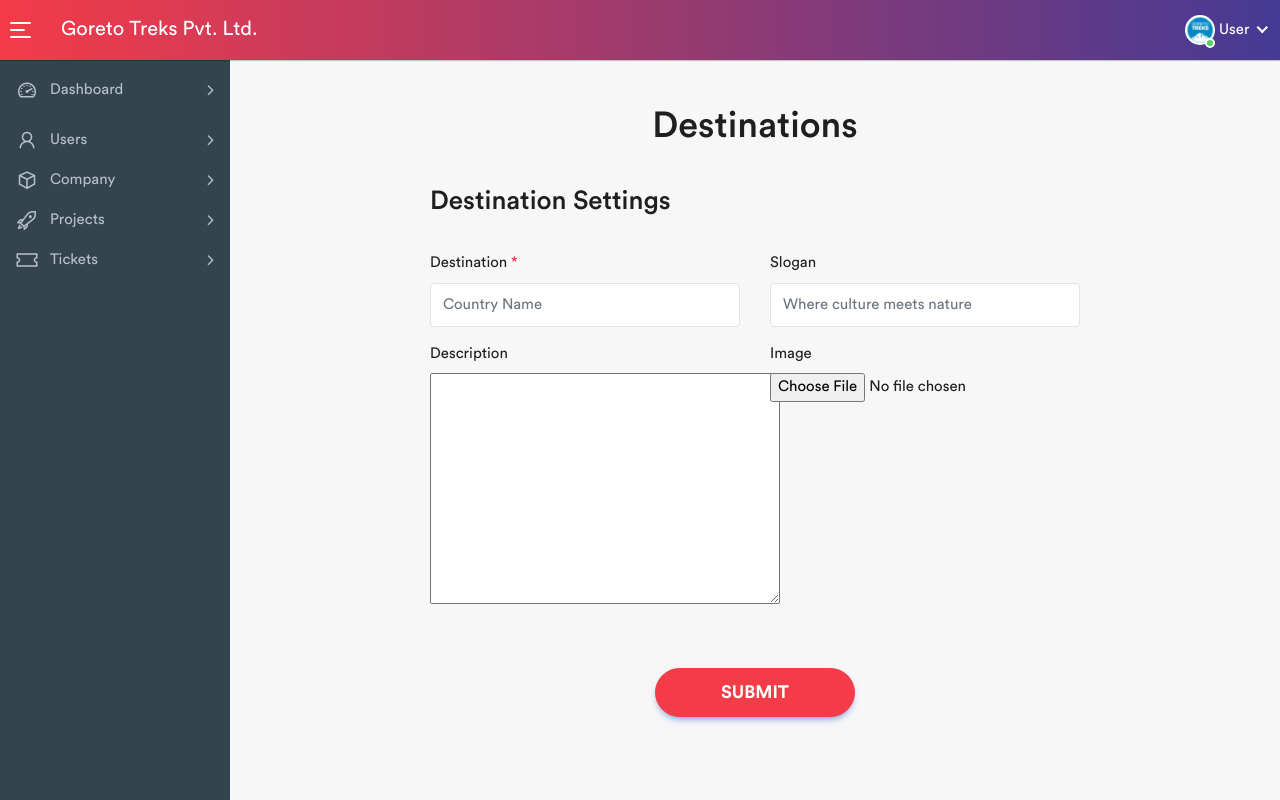
After one commit to dhakal9/goreto_treks, a Django app: page /admindestination/ in a window 1280 px wide. The commit adds this page. Run offline with Django 5.2, Linux system fonts and the light colour scheme; some libraries are stand-ins or nearby versions.

Commit message:
added after destination

```diff
--- a/core/urls.py
+++ b/core/urls.py
@@ -22,6 +22,7 @@
 urlpatterns = [
     path('admin/', admin.site.urls),
     path('', include('home.urls')),
+     path('', include('tour.urls')),
 ] + static(settings.STATIC_URL, document_root=settings.STATIC_ROOT)
 if settings.DEBUG:
      urlpatterns += static(settings.MEDIA_URL, document_root=settings.MEDIA_ROOT)
--- a/home/for_logo.py
+++ b/home/for_logo.py
@@ -1,6 +1,9 @@
 
 from .models import CompanyProfile
+from tour.models import DestinationModel
+
 def additional_context( request):
     company_profile = CompanyProfile.objects.first()
-    additional_data = {'company': company_profile }
+    destinations = DestinationModel.objects.all()
+    additional_data = {'company': company_profile, 'destinations': destinations }
     return additional_data
--- a/home/views.py
+++ b/home/views.py
@@ -4,8 +4,9 @@
 from .forms import UserLoginForm, CompanyProfileForm, ReviewForm, FunfactForm
 from django.contrib.auth import login, authenticate
 from .models import CustomUser, CompanyProfile, Review, FunfactModel
+from tour.models import DestinationModel
 from django.contrib import messages
-from core.utils import translate_text
+
 # Create your views here.
 
 class Index(View):
@@ -13,8 +14,9 @@
     def get(self,request):
         company_profile = CompanyProfile.objects.first()
         reviews =  Review.objects.all()
+        destinations = DestinationModel.objects.all()
         funfact = FunfactModel.objects.first()
-        return render(request, self.template_name, {'company': company_profile, 'reviews': reviews, 'funfact':funfact})
+        return render(request, self.template_name, {'company': company_profile, 'reviews': reviews, 'funfact':funfact, 'destinations': destinations})
 
 class Explore(View):
     template_name = "explore.html"
--- /dev/null
+++ b/templates/admin_destination.html
@@ -0,0 +1,61 @@
+{% extends "admin_base.html" %}
+{% block content %}
+<br>
+<br>
+<h1 class="text-center"> Destinations </h1>
+
+    <!-- Page Content -->
+    <div class="content container-fluid">
+        <div class="row">
+            <div class="col-md-8 offset-md-2">
+
+                <!-- Page Header -->
+                <div class="page-header">
+                    <div class="row">
+                        <div class="col-sm-12">
+                            <h3 class="page-title">Destination Settings</h3>
+                        </div>
+                    </div>
+                </div>
+                <!-- /Page Header -->
+               <!-- Inside your form tag -->
+                <form method="POST" enctype="multipart/form-data">
+                    {% csrf_token %}
+                    <div class="row">
+                        <div class="col-sm-6">
+                            <div class="form-group">
+                                <label> Destination <span class="text-danger">*</span></label>
+                                {{ form.name }}
+                            </div>
+                        </div>
+                        <div class="col-sm-6">
+                            <div class="form-group">
+                                <label> Slogan </label>
+                                {{ form.slogan }}
+                            </div>
+                        </div>
+                    </div>
+                    <div class="row">
+                        <div class="col-sm-6">
+                            <div class="form-group">
+                                <label> Description </label>
+                                {{ form.description }}
+                            </div>
+                        </div>
+                        <div class="col-sm-6">
+                            <div class="form-group">
+                                <label> Image </label>
+                                {{ form.image }}
+                            </div>
+                        </div>
+                    </div>
+                    <!-- Add other form fields as needed -->
+                    <div class="submit-section">
+                        <button class="btn btn-primary submit-btn" type="submit">Submit</button>
+                    </div>
+                </form>
+
+            </div>
+        </div>
+    </div>
+{% endblock content%}
--- a/templates/login.html
+++ b/templates/login.html
@@ -22,7 +22,7 @@
                         <div class="row clearfix">
                             <div class="col-lg-12 col-md-12 col-sm-12 column">
                                 <div class="form-group">
-                                    <label>User Name </label>
+                                    <label>Email </label>
                                     {% comment %} <input type="text" name="Username" required=""> {% endcomment %}
                                     {{ form.email }}
                                 </div>
--- /dev/null
+++ b/tour/forms.py
@@ -0,0 +1,13 @@
+from django import forms
+from .models import DestinationModel
+
+class DestinationForm(forms.ModelForm):
+    name = forms.CharField(max_length=50, required=True, widget=forms.TextInput(attrs={'placeholder': 'Country Name', 'class': 'form-control'}))
+    slogan = forms.CharField(max_length=50, required=True, widget=forms.TextInput(attrs={'placeholder': 'Where culture meets nature', 'class': 'form-control'}))
+    description = forms.Textarea(attrs={'class': 'form-control', 'rows': 5})
+    is_active = forms.BooleanField(required=False, widget=forms.CheckboxInput(attrs={'class': 'my-checkbox-class'}))
+    image = forms.ClearableFileInput(attrs={'class': 'form-control-file'})
+
+    class Meta:
+        model = DestinationModel
+        fields = '__all__'
--- a/tour/models.py
+++ b/tour/models.py
@@ -1,26 +1,26 @@
 from django.db import models
 
 # Create your models here.
-class Destination(models.Model):
+class DestinationModel(models.Model):
     destinati_id =  models.AutoField(primary_key=True)
-    priority_name = models.CharField(max_length=100, null=False, blank=False)
-    destination_name = models.ImageField(upload_to=None, height_field=None, width_field=None, max_length=100)
+    name = models.ImageField(upload_to=None, height_field=None, width_field=None, max_length=100)
     slogan = models.CharField(max_length=500, null=False, blank=False)
-    discription= models.TextField(max_length=10000, null=False, blank=False)
+    description = models.TextField(max_length=10000, null=False, blank=False)
     is_active = models.BooleanField(default=True)
-    destination_image =  models.ImageField(upload_to='blog_images', blank=True, null=True)
-    discription =  models.TextField(max_length=2000)
+    image =  models.ImageField(upload_to='blog_images', blank=True, null=True)
 
-class Region(models.Model):
+
+class RegionModel(models.Model):
     region_id = models.AutoField(primary_key=True)
-    destination = models.ForeignKey(Destination, null=False, on_delete=models.CASCADE)
+    destination = models.ForeignKey(DestinationModel, null=False, on_delete=models.CASCADE)
     name = models.CharField(max_length=100, null=False, blank=False)
     region_image =  models.ImageField(upload_to='blog_images', blank=True, null=True)
     discription =  models.TextField(max_length=2000)
+    is_active = models.BooleanField(default=True)
 
-class Activities(models.Model):
+class ActivitiesModel(models.Model):
     actvity_id = models.AutoField(primary_key=True)
-    region = models.ForeignKey(Region, null=False, on_delete=models.CASCADE)
+    region = models.ForeignKey(RegionModel, null=False, on_delete=models.CASCADE)
     activity_name = models.CharField(max_length=100, null=False, blank=False)
     is_activity = models.BooleanField(default=False)
     is_acttraction = models.BooleanField(default=False)
--- a/tour/urls.py
+++ b/tour/urls.py
@@ -0,0 +1,7 @@
+
+from django.urls import path
+from .views import Destination
+urlpatterns = [
+     path('admindestination/', Destination.as_view(), name="admin_destination"),
+
+ ]
--- a/tour/views.py
+++ b/tour/views.py
@@ -1,3 +1,20 @@
-from django.shortcuts import render
+from django.shortcuts import render, redirect
+from django.views import View
+from .models import DestinationModel
+from .forms import DestinationForm
 
-# Create your views here.
+class Destination(View):
+    template_name = "admin_destination.html"
+    form_class = DestinationForm
+
+    def get(self, request):
+        form = self.form_class()
+        return render(request, self.template_name, {'form': form})
+
+    def post(self, request):
+        form = self.form_class(request.POST, request.FILES)
+        if form.is_valid():
+            form.save()
+            return redirect('admin_destination')  # Replace 'your_redirect_url' with the actual URL to redirect after form submission
+
+        return render(request, self.template_name, {'form': form})
```
Also changed, not shown: requirements.txt (added, +24 -0 lines), templates/base.html (+5 -3 lines), media/blog_images/_4e3c771b-ce95-48fa-ab00-71677e3a1aef.jpg (added), media/blog_images/_a97e5352-296b-43e0-b51e-dfcae54b01fe.jpg (added), media/blog_images/nep.jpg (added), media/blog_images/whatsapp.png (added), media/blog_images/whatsapp_DhwPC8k.png (added), static/assets/images/whatsapp.png, tour/migrations/0002_destinationmodel_remove_region_destination_and_more.py (added).
